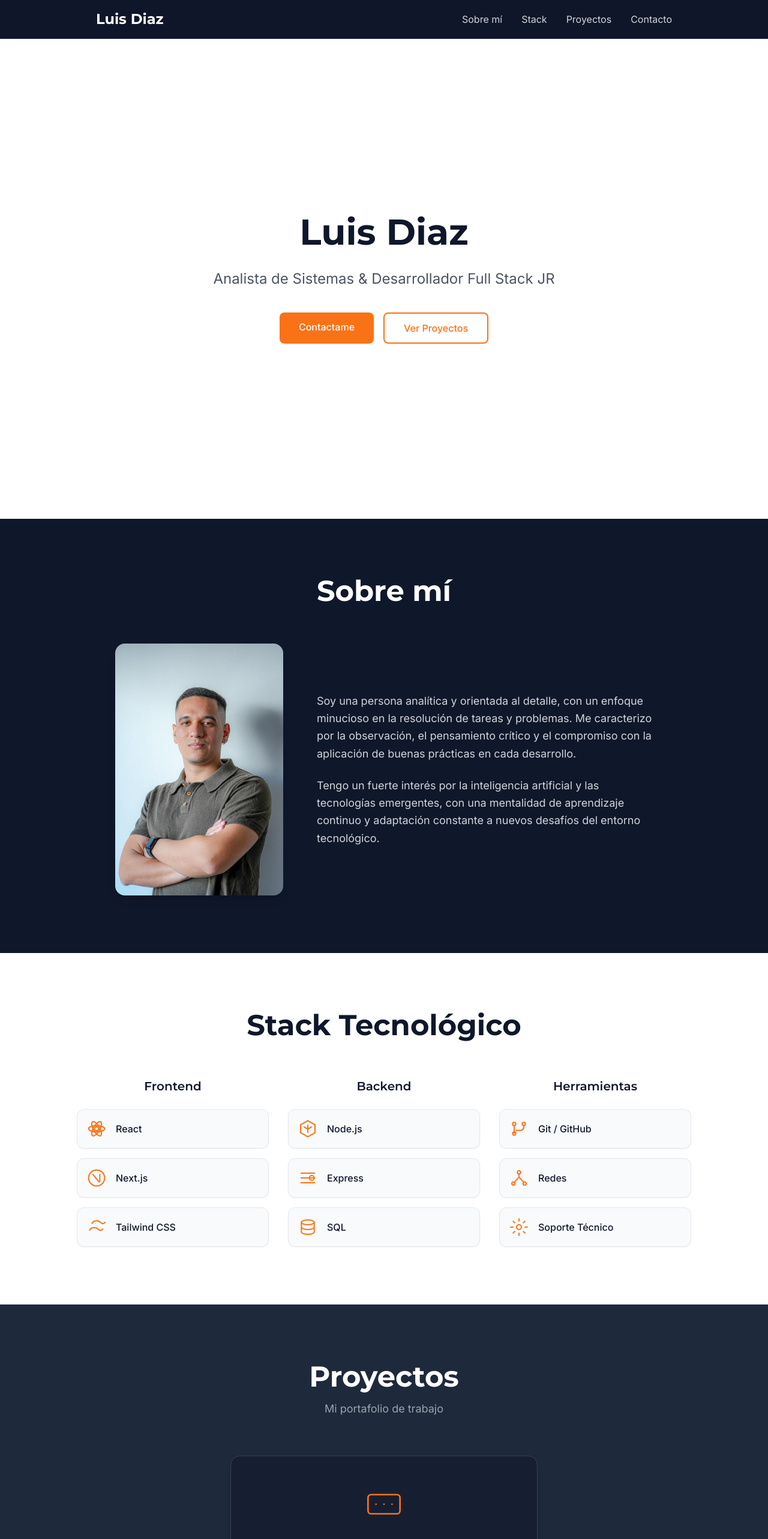
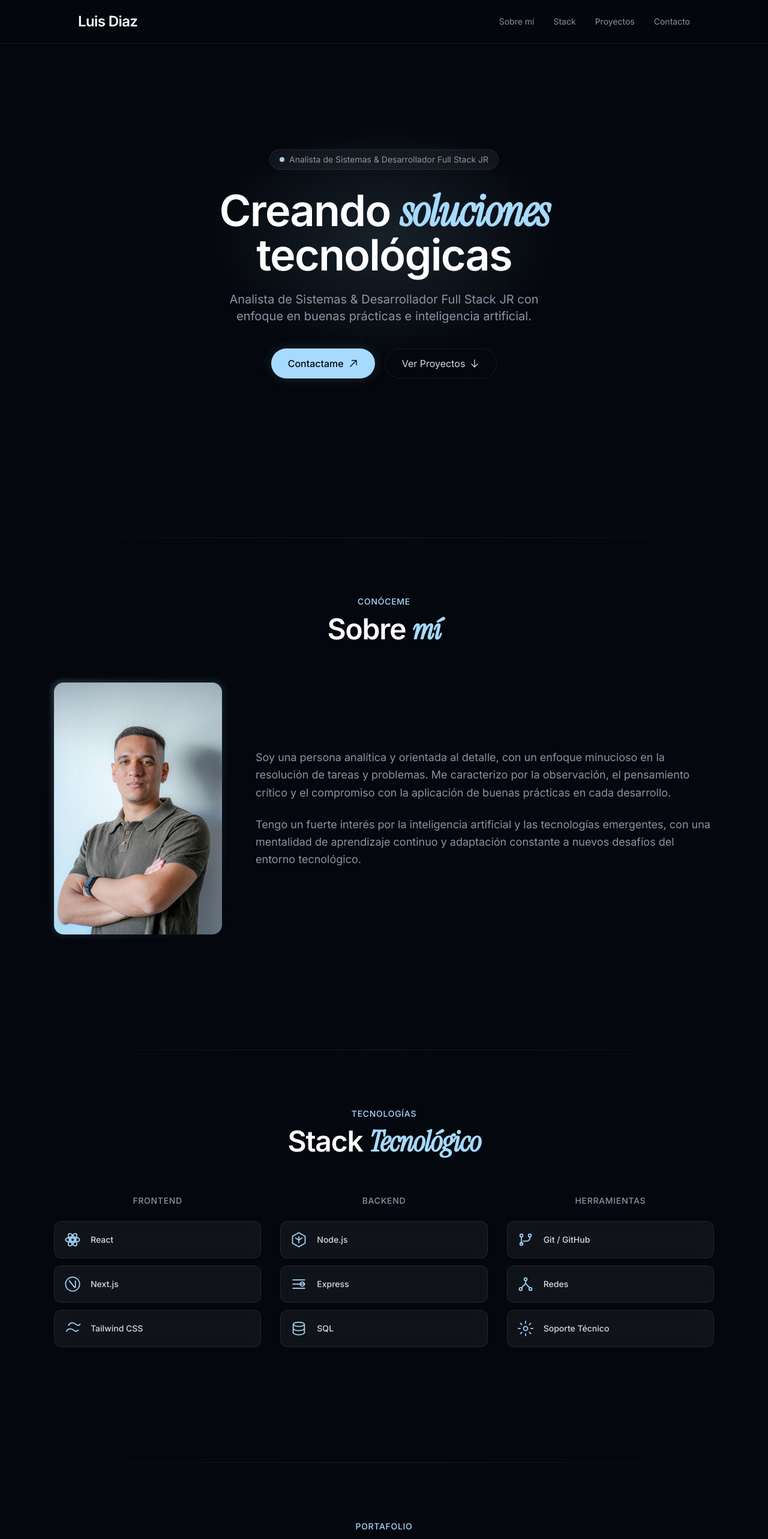
Before and after one commit to LuisDiazAl/My-own-site, a Next.js app: page / in a window 1280 px wide. Shown: the top 2566 px of the page at 60% size. Built offline with nearby package versions, Linux system fonts and the light colour scheme.

Commit message:
Install Frame Landio

```diff
--- a/src/app/globals.css
+++ b/src/app/globals.css
@@ -11,3 +11,56 @@
 html {
   scroll-behavior: smooth;
 }
+
+body {
+  background-color: #04070d;
+  color: #d5dbe6;
+}
+
+/* Landio-style radial glow */
+.hero-glow {
+  position: absolute;
+  width: 600px;
+  height: 400px;
+  background: radial-gradient(ellipse at center, rgba(166, 218, 255, 0.12) 0%, transparent 70%);
+  top: 50%;
+  left: 50%;
+  transform: translate(-50%, -50%);
+  pointer-events: none;
+  z-index: 0;
+}
+
+/* Subtle grid pattern */
+.grid-pattern {
+  background-image:
+    linear-gradient(rgba(255, 255, 255, 0.03) 1px, transparent 1px),
+    linear-gradient(90deg, rgba(255, 255, 255, 0.03) 1px, transparent 1px);
+  background-size: 60px 60px;
+}
+
+/* Glass card effect */
+.glass-card {
+  background: rgba(255, 255, 255, 0.05);
+  border: 1px solid rgba(255, 255, 255, 0.08);
+  backdrop-filter: blur(12px);
+}
+
+.glass-card:hover {
+  background: rgba(255, 255, 255, 0.08);
+  border-color: rgba(166, 218, 255, 0.15);
+}
+
+/* Accent glow on buttons */
+.btn-glow {
+  box-shadow: 0 0 20px rgba(166, 218, 255, 0.15);
+}
+
+.btn-glow:hover {
+  box-shadow: 0 0 30px rgba(166, 218, 255, 0.25);
+}
+
+/* Divider line */
+.divider {
+  height: 1px;
+  background: linear-gradient(90deg, transparent, rgba(255, 255, 255, 0.1), transparent);
+}
--- a/src/app/layout.tsx
+++ b/src/app/layout.tsx
@@ -1,16 +1,23 @@
 import type { Metadata } from 'next'
-import { Montserrat, Inter } from 'next/font/google'
+import { Inter } from 'next/font/google'
+import localFont from 'next/font/local'
 import './globals.css'
-
-const montserrat = Montserrat({
-  subsets: ['latin'],
-  variable: '--font-montserrat',
-  display: 'swap',
-})
 
 const inter = Inter({
   subsets: ['latin'],
   variable: '--font-inter',
+  display: 'swap',
+})
+
+const instrumentSerif = localFont({
+  src: [
+    {
+      path: '../fonts/InstrumentSerif-Italic.ttf',
+      weight: '400',
+      style: 'italic',
+    },
+  ],
+  variable: '--font-instrument-serif',
   display: 'swap',
 })
 
@@ -25,8 +32,8 @@ export default function RootLayout({
   children: React.ReactNode
 }) {
   return (
-    <html lang="es" className={`${montserrat.variable} ${inter.variable}`}>
-      <body className="bg-navy text-white font-inter">{children}</body>
+    <html lang="es" className={`${inter.variable} ${instrumentSerif.variable}`}>
+      <body className="bg-primary text-text-primary font-inter">{children}</body>
     </html>
   )
 }
--- a/src/components/About.tsx
+++ b/src/components/About.tsx
@@ -2,29 +2,37 @@ import Image from 'next/image'
 
 export default function About() {
   return (
-    <section id="sobre-mi" className="py-24 px-4 sm:px-6 lg:px-8 bg-navy">
-      <div className="max-w-4xl mx-auto">
-        <h2 className="text-4xl sm:text-5xl font-bold text-white mb-16 text-center font-montserrat">
-          Sobre mí
+    <section id="sobre-mi" className="relative py-24 px-6 lg:px-10">
+      <div className="divider mb-24" />
+
+      <div className="max-w-[1100px] mx-auto">
+        <div className="text-center mb-16">
+          <p className="text-accent text-sm font-medium tracking-wider uppercase mb-3">Conóceme</p>
+          <h2 className="text-4xl sm:text-5xl font-semibold text-white tracking-tight">
+            Sobre <em className="font-serif not-italic text-accent">mí</em>
           </h2>
+        </div>
 
         <div className="flex flex-col md:flex-row items-center gap-14">
           <div className="flex-shrink-0">
+            <div className="relative">
+              <div className="absolute -inset-1 bg-gradient-to-br from-accent/20 to-transparent rounded-2xl blur-sm" />
               <Image
                 src="/profile.jpeg"
                 alt="Luis Diaz"
                 width={280}
                 height={280}
-              className="rounded-2xl object-cover shadow-lg"
+                className="relative rounded-2xl object-cover"
               />
             </div>
+          </div>
 
-          <div className="space-y-6 text-gray-300">
-            <p className="text-lg leading-relaxed">
+          <div className="space-y-6">
+            <p className="text-lg text-text-muted leading-relaxed">
               Soy una persona analítica y orientada al detalle, con un enfoque minucioso en la resolución de tareas y problemas. Me caracterizo por la observación, el pensamiento crítico y el compromiso con la aplicación de buenas prácticas en cada desarrollo.
             </p>
 
-            <p className="text-lg leading-relaxed">
+            <p className="text-lg text-text-muted leading-relaxed">
               Tengo un fuerte interés por la inteligencia artificial y las tecnologías emergentes, con una mentalidad de aprendizaje continuo y adaptación constante a nuevos desafíos del entorno tecnológico.
             </p>
           </div>
--- a/src/components/Header.tsx
+++ b/src/components/Header.tsx
@@ -6,26 +6,30 @@ export default function Header() {
   const [isOpen, setIsOpen] = useState(false)
 
   return (
-    <header className="sticky top-0 z-50 bg-navy/80 backdrop-blur-md border-b border-gray-700">
-      <nav className="max-w-5xl mx-auto px-4 sm:px-6 lg:px-8 py-4 flex justify-between items-center">
-        <div className="text-2xl font-bold text-white font-montserrat">
+    <header className="fixed top-0 left-0 right-0 z-50 bg-primary/60 backdrop-blur-xl border-b border-border-subtle">
+      <nav className="max-w-[1100px] mx-auto px-6 lg:px-10 py-5 flex justify-between items-center">
+        <a href="#" className="text-2xl font-semibold text-white tracking-tight">
           Luis Diaz
-        </div>
+        </a>
 
         <button
           onClick={() => setIsOpen(!isOpen)}
-          className="md:hidden p-2 text-white"
+          className="md:hidden p-2 text-text-muted hover:text-white transition-colors"
         >
-          <svg className="w-6 h-6" fill="none" stroke="currentColor" viewBox="0 0 24 24">
-            <path strokeLinecap="round" strokeLinejoin="round" strokeWidth={2} d="M4 6h16M4 12h16M4 18h16" />
+          <svg className="w-5 h-5" fill="none" stroke="currentColor" viewBox="0 0 24 24">
+            {isOpen ? (
+              <path strokeLinecap="round" strokeLinejoin="round" strokeWidth={1.5} d="M6 18L18 6M6 6l12 12" />
+            ) : (
+              <path strokeLinecap="round" strokeLinejoin="round" strokeWidth={1.5} d="M4 6h16M4 12h16M4 18h16" />
+            )}
           </svg>
         </button>
 
-        <div className={`${isOpen ? 'block' : 'hidden'} md:block md:flex gap-8 absolute md:relative top-16 md:top-0 left-0 right-0 md:left-auto md:right-auto bg-navy md:bg-transparent p-4 md:p-0 border-b md:border-0 border-gray-700`}>
-          <a href="#sobre-mi" className="text-gray-300 hover:text-accent transition-all duration-300">Sobre mí</a>
-          <a href="#stack" className="text-gray-300 hover:text-accent transition-all duration-300">Stack</a>
-          <a href="#proyectos" className="text-gray-300 hover:text-accent transition-all duration-300">Proyectos</a>
-          <a href="#contacto" className="text-gray-300 hover:text-accent transition-all duration-300">Contacto</a>
+        <div className={`${isOpen ? 'flex' : 'hidden'} md:flex flex-col md:flex-row gap-2 md:gap-8 absolute md:relative top-[65px] md:top-0 left-0 right-0 md:left-auto md:right-auto bg-primary/95 md:bg-transparent p-6 md:p-0 border-b md:border-0 border-border-subtle backdrop-blur-xl md:backdrop-blur-none`}>
+          <a href="#sobre-mi" onClick={() => setIsOpen(false)} className="text-sm text-text-muted hover:text-white transition-colors duration-200 py-2 md:py-0">Sobre mí</a>
+          <a href="#stack" onClick={() => setIsOpen(false)} className="text-sm text-text-muted hover:text-white transition-colors duration-200 py-2 md:py-0">Stack</a>
+          <a href="#proyectos" onClick={() => setIsOpen(false)} className="text-sm text-text-muted hover:text-white transition-colors duration-200 py-2 md:py-0">Proyectos</a>
+          <a href="#contacto" onClick={() => setIsOpen(false)} className="text-sm text-text-muted hover:text-white transition-colors duration-200 py-2 md:py-0">Contacto</a>
         </div>
       </nav>
     </header>
--- a/src/components/Hero.tsx
+++ b/src/components/Hero.tsx
@@ -1,25 +1,44 @@
 export default function Hero() {
   return (
-    <section className="min-h-screen flex items-center justify-center px-4 sm:px-6 lg:px-8 py-20 bg-white">
-      <div className="max-w-3xl mx-auto text-center">
-        <h1 className="text-5xl sm:text-6xl font-bold text-navy mb-8 font-montserrat">
-          Luis Diaz
+    <section className="relative min-h-screen flex items-center justify-center px-6 lg:px-10 pt-20 overflow-hidden">
+      <div className="hero-glow" />
+      <div className="grid-pattern absolute inset-0 opacity-50" />
+
+      <div className="relative z-10 max-w-[936px] mx-auto text-center">
+        <div className="inline-flex items-center gap-2 px-4 py-1.5 rounded-full bg-glass border border-border-subtle text-text-muted text-sm mb-8">
+          <span className="w-2 h-2 rounded-full bg-accent animate-pulse" />
+          Analista de Sistemas & Desarrollador Full Stack JR
+        </div>
+
+        <h1 className="text-5xl sm:text-6xl lg:text-7xl font-semibold text-white mb-6 tracking-tight leading-[1.1]">
+          Creando{' '}
+          <em className="font-serif not-italic text-accent">soluciones</em>
+          <br />
+          tecnológicas
         </h1>
-        <p className="text-xl sm:text-2xl text-gray-600 mb-10 leading-relaxed">
-          Analista de Sistemas & Desarrollador Full Stack JR
+
+        <p className="text-lg sm:text-xl text-text-muted max-w-xl mx-auto mb-10 leading-relaxed">
+          Analista de Sistemas & Desarrollador Full Stack JR con enfoque en buenas prácticas e inteligencia artificial.
         </p>
+
         <div className="flex flex-col sm:flex-row gap-4 justify-center">
           <a
             href="#contacto"
-            className="px-8 py-3 bg-accent text-white rounded-lg hover:bg-orange-600 hover:scale-105 transition-all duration-300 font-medium"
+            className="inline-flex items-center justify-center gap-2 px-7 py-3 bg-accent text-primary font-medium rounded-full btn-glow hover:bg-white transition-all duration-300"
           >
             Contactame
+            <svg className="w-4 h-4" fill="none" stroke="currentColor" viewBox="0 0 24 24" strokeWidth={2}>
+              <path strokeLinecap="round" strokeLinejoin="round" d="M4.5 19.5l15-15m0 0H8.25m11.25 0v11.25" />
+            </svg>
           </a>
           <a
             href="#proyectos"
-            className="px-8 py-3 border-2 border-accent text-accent rounded-lg hover:bg-accent hover:text-white hover:scale-105 transition-all duration-300 font-medium"
+            className="inline-flex items-center justify-center gap-2 px-7 py-3 border border-border-subtle text-text-primary rounded-full hover:bg-glass hover:border-accent/30 transition-all duration-300"
           >
             Ver Proyectos
+            <svg className="w-4 h-4" fill="none" stroke="currentColor" viewBox="0 0 24 24" strokeWidth={2}>
+              <path strokeLinecap="round" strokeLinejoin="round" d="M19.5 13.5L12 21m0 0l-7.5-7.5M12 21V3" />
+            </svg>
           </a>
         </div>
       </div>
--- a/src/components/Projects.tsx
+++ b/src/components/Projects.tsx
@@ -1,40 +1,45 @@
 export default function Projects() {
   return (
-    <section id="proyectos" className="py-24 px-4 sm:px-6 lg:px-8 bg-[#1E293B]">
-      <div className="max-w-5xl mx-auto">
+    <section id="proyectos" className="py-24 px-6 lg:px-10">
+      <div className="divider mb-24" />
+
+      <div className="max-w-[1100px] mx-auto">
         <div className="text-center mb-16">
-          <h2 className="text-4xl sm:text-5xl font-bold text-white mb-4 font-montserrat">
-            Proyectos
+          <p className="text-accent text-sm font-medium tracking-wider uppercase mb-3">Portafolio</p>
+          <h2 className="text-4xl sm:text-5xl font-semibold text-white mb-4 tracking-tight">
+            Mis <em className="font-serif not-italic text-accent">Proyectos</em>
           </h2>
-          <p className="text-gray-400 text-lg">
+          <p className="text-text-muted text-lg">
             Mi portafolio de trabajo
           </p>
         </div>
 
         <div className="flex justify-center">
-          <div className="bg-navy/50 border border-gray-700 rounded-2xl p-12 shadow-lg hover:shadow-xl hover:-translate-y-1 transition-all duration-300 max-w-lg w-full">
+          <div className="glass-card rounded-2xl p-12 max-w-lg w-full transition-all duration-300 group">
             <div className="flex flex-col items-center justify-center">
+              <div className="w-16 h-16 rounded-xl bg-accent/10 flex items-center justify-center mb-6 group-hover:bg-accent/20 transition-colors duration-300">
                 <svg
                   xmlns="http://www.w3.org/2000/svg"
-                width="64"
-                height="64"
+                  width="32"
+                  height="32"
                   viewBox="0 0 24 24"
                   fill="none"
                   stroke="currentColor"
-                strokeWidth="1"
+                  strokeWidth="1.5"
                   strokeLinecap="round"
                   strokeLinejoin="round"
-                className="text-accent mb-6"
+                  className="text-accent"
                 >
                   <rect x="2" y="6" width="20" height="12" rx="2" />
                   <path d="M12 12h.01" />
                   <path d="M17 12h.01" />
                   <path d="M7 12h.01" />
                 </svg>
-              <h3 className="text-2xl font-semibold text-white mb-3 font-montserrat">
+              </div>
+              <h3 className="text-2xl font-semibold text-white mb-3">
                 En construcción
               </h3>
-              <p className="text-gray-400 text-center">
+              <p className="text-text-muted text-center">
                 Estoy trabajando en nuevos proyectos. Pronto estarán disponibles aquí.
               </p>
             </div>
--- a/src/components/TechStack.tsx
+++ b/src/components/TechStack.tsx
@@ -3,7 +3,7 @@ const categories = [
     title: 'Frontend',
     items: [
       { name: 'React', icon: (
-        <svg viewBox="0 0 24 24" fill="none" stroke="currentColor" strokeWidth="1.5" className="w-8 h-8">
+        <svg viewBox="0 0 24 24" fill="none" stroke="currentColor" strokeWidth="1.5" className="w-7 h-7">
           <circle cx="12" cy="12" r="2.5" />
           <ellipse cx="12" cy="12" rx="10" ry="4" />
           <ellipse cx="12" cy="12" rx="10" ry="4" transform="rotate(60 12 12)" />
@@ -11,14 +11,14 @@ const categories = [
         </svg>
       )},
       { name: 'Next.js', icon: (
-        <svg viewBox="0 0 24 24" fill="none" stroke="currentColor" strokeWidth="1.5" className="w-8 h-8">
+        <svg viewBox="0 0 24 24" fill="none" stroke="currentColor" strokeWidth="1.5" className="w-7 h-7">
           <circle cx="12" cy="12" r="10" />
           <path d="M7 7l8.5 10.5" />
           <path d="M16 7v10" />
         </svg>
       )},
       { name: 'Tailwind CSS', icon: (
-        <svg viewBox="0 0 24 24" fill="none" stroke="currentColor" strokeWidth="1.5" className="w-8 h-8">
+        <svg viewBox="0 0 24 24" fill="none" stroke="currentColor" strokeWidth="1.5" className="w-7 h-7">
           <path d="M6 8c1-3 3.5-4 6-4 4 0 5 3 7 3.5 1.5.5 3-.5 4-2" />
           <path d="M3 16.5c1-3 3.5-4 6-4 4 0 5 3 7 3.5 1.5.5 3-.5 4-2" />
         </svg>
@@ -29,14 +29,14 @@ const categories = [
     title: 'Backend',
     items: [
       { name: 'Node.js', icon: (
-        <svg viewBox="0 0 24 24" fill="none" stroke="currentColor" strokeWidth="1.5" className="w-8 h-8">
+        <svg viewBox="0 0 24 24" fill="none" stroke="currentColor" strokeWidth="1.5" className="w-7 h-7">
           <path d="M12 2l9 5v10l-9 5-9-5V7l9-5z" />
           <path d="M12 7v10" />
           <path d="M7 9.5l5 3 5-3" />
         </svg>
       )},
       { name: 'Express', icon: (
-        <svg viewBox="0 0 24 24" fill="none" stroke="currentColor" strokeWidth="1.5" className="w-8 h-8">
+        <svg viewBox="0 0 24 24" fill="none" stroke="currentColor" strokeWidth="1.5" className="w-7 h-7">
           <path d="M3 12h18" />
           <path d="M3 6h18" />
           <path d="M3 18h18" />
@@ -44,7 +44,7 @@ const categories = [
         </svg>
       )},
       { name: 'SQL', icon: (
-        <svg viewBox="0 0 24 24" fill="none" stroke="currentColor" strokeWidth="1.5" className="w-8 h-8">
+        <svg viewBox="0 0 24 24" fill="none" stroke="currentColor" strokeWidth="1.5" className="w-7 h-7">
           <ellipse cx="12" cy="6" rx="8" ry="3" />
           <path d="M4 6v6c0 1.66 3.58 3 8 3s8-1.34 8-3V6" />
           <path d="M4 12v6c0 1.66 3.58 3 8 3s8-1.34 8-3v-6" />
@@ -56,7 +56,7 @@ const categories = [
     title: 'Herramientas',
     items: [
       { name: 'Git / GitHub', icon: (
-        <svg viewBox="0 0 24 24" fill="none" stroke="currentColor" strokeWidth="1.5" className="w-8 h-8">
+        <svg viewBox="0 0 24 24" fill="none" stroke="currentColor" strokeWidth="1.5" className="w-7 h-7">
           <circle cx="6" cy="6" r="2" />
           <circle cx="18" cy="6" r="2" />
           <circle cx="6" cy="18" r="2" />
@@ -65,7 +65,7 @@ const categories = [
         </svg>
       )},
       { name: 'Redes', icon: (
-        <svg viewBox="0 0 24 24" fill="none" stroke="currentColor" strokeWidth="1.5" className="w-8 h-8">
+        <svg viewBox="0 0 24 24" fill="none" stroke="currentColor" strokeWidth="1.5" className="w-7 h-7">
           <circle cx="12" cy="5" r="2" />
           <circle cx="5" cy="19" r="2" />
           <circle cx="19" cy="19" r="2" />
@@ -75,7 +75,7 @@ const categories = [
         </svg>
       )},
       { name: 'Soporte Técnico', icon: (
-        <svg viewBox="0 0 24 24" fill="none" stroke="currentColor" strokeWidth="1.5" className="w-8 h-8">
+        <svg viewBox="0 0 24 24" fill="none" stroke="currentColor" strokeWidth="1.5" className="w-7 h-7">
           <circle cx="12" cy="12" r="3" />
           <path d="M12 1v4" />
           <path d="M12 19v4" />
@@ -93,28 +93,33 @@ const categories = [
 
 export default function TechStack() {
   return (
-    <section id="stack" className="py-24 px-4 sm:px-6 lg:px-8 bg-white">
-      <div className="max-w-5xl mx-auto">
-        <h2 className="text-4xl sm:text-5xl font-bold text-navy mb-16 text-center font-montserrat">
-          Stack Tecnológico
-        </h2>
+    <section id="stack" className="py-24 px-6 lg:px-10">
+      <div className="divider mb-24" />
+
+      <div className="max-w-[1100px] mx-auto">
+        <div className="text-center mb-16">
+          <p className="text-accent text-sm font-medium tracking-wider uppercase mb-3">Tecnologías</p>
+          <h2 className="text-4xl sm:text-5xl font-semibold text-white tracking-tight">
+            Stack <em className="font-serif not-italic text-accent">Tecnológico</em>
+          </h2>
+        </div>
 
         <div className="grid grid-cols-1 md:grid-cols-3 gap-8">
           {categories.map((category) => (
-            <div key={category.title} className="space-y-6">
-              <h3 className="text-xl font-semibold text-navy text-center font-montserrat">
+            <div key={category.title} className="space-y-4">
+              <h3 className="text-sm font-medium text-text-muted uppercase tracking-wider text-center mb-6">
                 {category.title}
               </h3>
-              <div className="space-y-4">
+              <div className="space-y-3">
                 {category.items.map((item) => (
                   <div
                     key={item.name}
-                    className="flex items-center gap-4 p-4 bg-gray-50 rounded-xl border border-gray-200 shadow-sm hover:shadow-md hover:-translate-y-0.5 transition-all duration-300"
+                    className="glass-card flex items-center gap-4 p-4 rounded-xl transition-all duration-300 group"
                   >
-                    <div className="text-accent flex-shrink-0">
+                    <div className="text-accent group-hover:text-white transition-colors duration-300 flex-shrink-0">
                       {item.icon}
                     </div>
-                    <span className="text-navy font-medium">{item.name}</span>
+                    <span className="text-text-primary text-sm font-medium">{item.name}</span>
                   </div>
                 ))}
               </div>
--- a/tailwind.config.ts
+++ b/tailwind.config.ts
@@ -9,13 +9,23 @@ const config: Config = {
   theme: {
     extend: {
       colors: {
-        navy: '#0F172A',
-        slate: '#F1F5F9',
-        accent: '#F97316',
+        primary: '#04070d',
+        surface: '#10131c',
+        'surface-light': '#181c28',
+        accent: '#a6daff',
+        'accent-dim': '#6bb8f0',
+        'text-primary': '#d5dbe6',
+        'text-muted': '#8a94a6',
+        'border-subtle': 'rgba(255, 255, 255, 0.08)',
+        'glass': 'rgba(255, 255, 255, 0.05)',
+        'glass-hover': 'rgba(255, 255, 255, 0.08)',
       },
       fontFamily: {
-        montserrat: ['var(--font-montserrat)', 'sans-serif'],
         inter: ['var(--font-inter)', 'sans-serif'],
+        serif: ['var(--font-instrument-serif)', 'serif'],
+      },
+      borderRadius: {
+        '4xl': '2rem',
       },
     },
   },
```
Also changed, not shown: src/components/Contact.tsx (+25 -16 lines), src/components/Footer.tsx (+5 -5 lines), .claude/settings.local.json, src/fonts/InstrumentSerif-Italic.ttf (added). Lines whose indentation alone changed are shown as unchanged.
